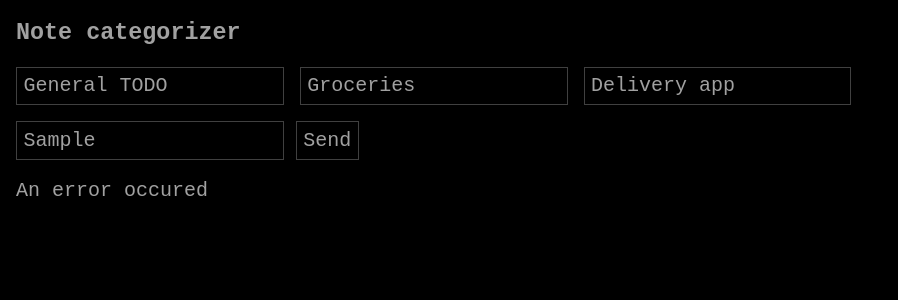
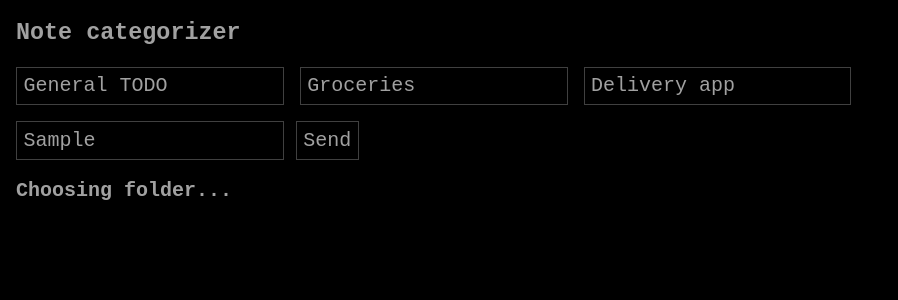
Before and after one commit to drnull03/glint, a SvelteKit app: page / in a window 1280 px wide. Both pictures are taken after typing "Sample" into the empty fields and a click on the button "Send". Shown: the top 300 px of the page, without its empty margins (0-898 px from the left). Built offline with nearby package versions, Linux system fonts and the light colour scheme; no server answers.

Commit message:
Creating a proof of concept

```diff
--- a/src/routes/(main)/+page.svelte
+++ b/src/routes/(main)/+page.svelte
@@ -7,19 +7,28 @@
 
     let note;
 
-    const getFolder = async () => {
-        const folderRes = await fetch("../api/categorize", {
+    let selectedFolder = "";
+
+    const getFolder = () => {
+        loading = true;
+        fetch("../api/categorize", {
             method: "POST",
             body: JSON.stringify({
                 note, folders
             }),
             headers: {"Content-Type": "application/json"}
-        });
-        const folder = await folderRes.json();
-        return folder;
+        })
+        .then(res => res.json())
+        .then(folder => {
+            console.log(folder);
+            selectedFolder = folder;
+            loading = false;
+            note = "";
+        })
+        .catch(err => console.log(err))
     }
 
-    let showResult = false;
+    let loading = false;
 </script>
 
 <main>
@@ -31,23 +40,15 @@
     </div>
     <div>
         <input bind:value={note} type="text" placeholder="Type a new note...">
-        <button on:click={() => showResult = true}>Send</button>
+        <button on:click={getFolder}>Send</button>
     </div>
-    {#if showResult}
-    {#await getFolder()}
-        <div>
-            <h4>Choosing folder...</h4>
-        </div>
-    {:then folderName}
-        <div>
-            <h4>Folder: {folderName}</h4>
-        </div>
-    {:catch error}
-        <div>
-            <p>An error occured</p>
-        </div>
-    {/await}
-    {/if}
+    <div class="result">
+        {#if loading}
+        <h4>Choosing folder...</h4>
+        {:else if selectedFolder}
+        <h4>Folder: {selectedFolder}</h4>
+        {/if}
+    </div>
 </main>
 
 <style>
```
